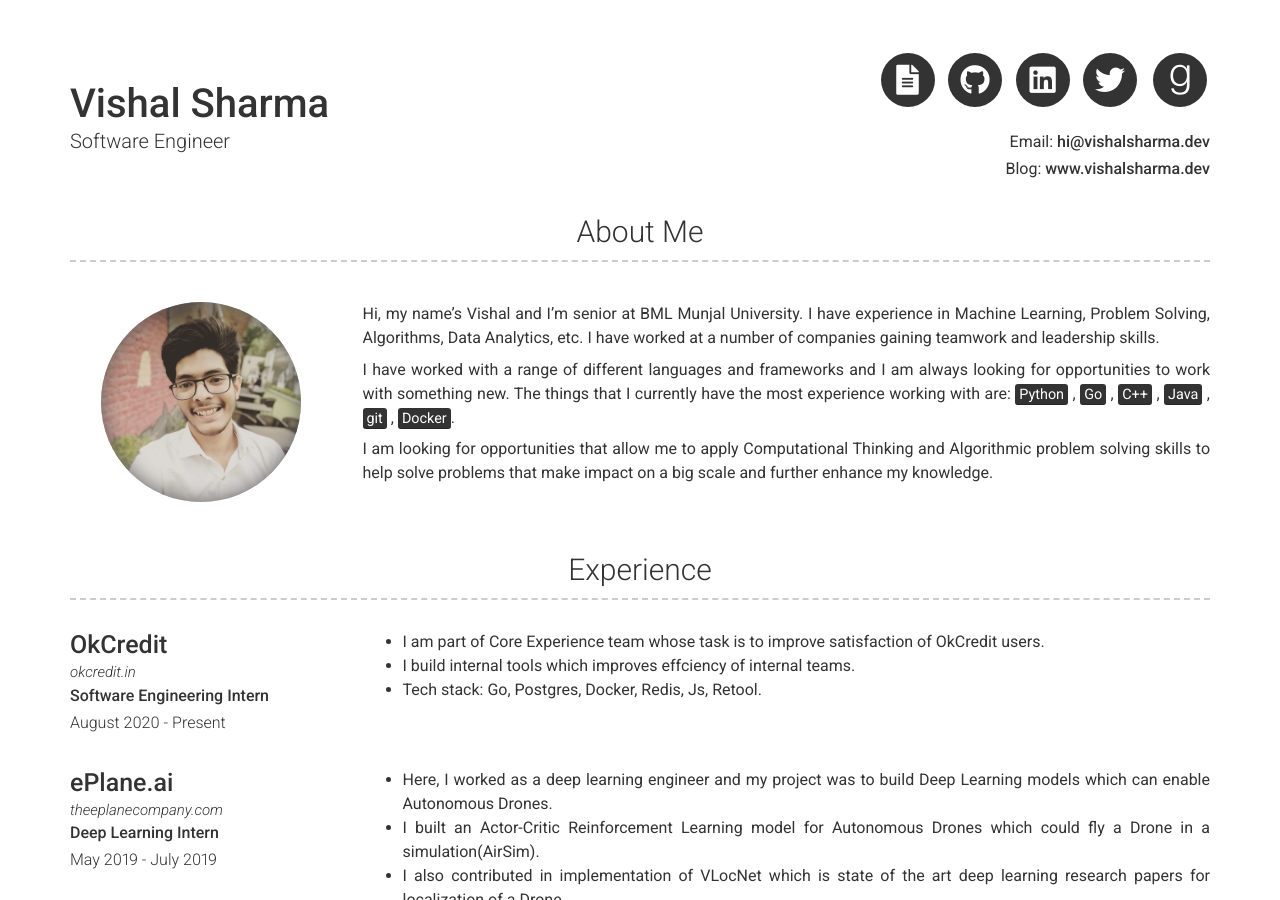
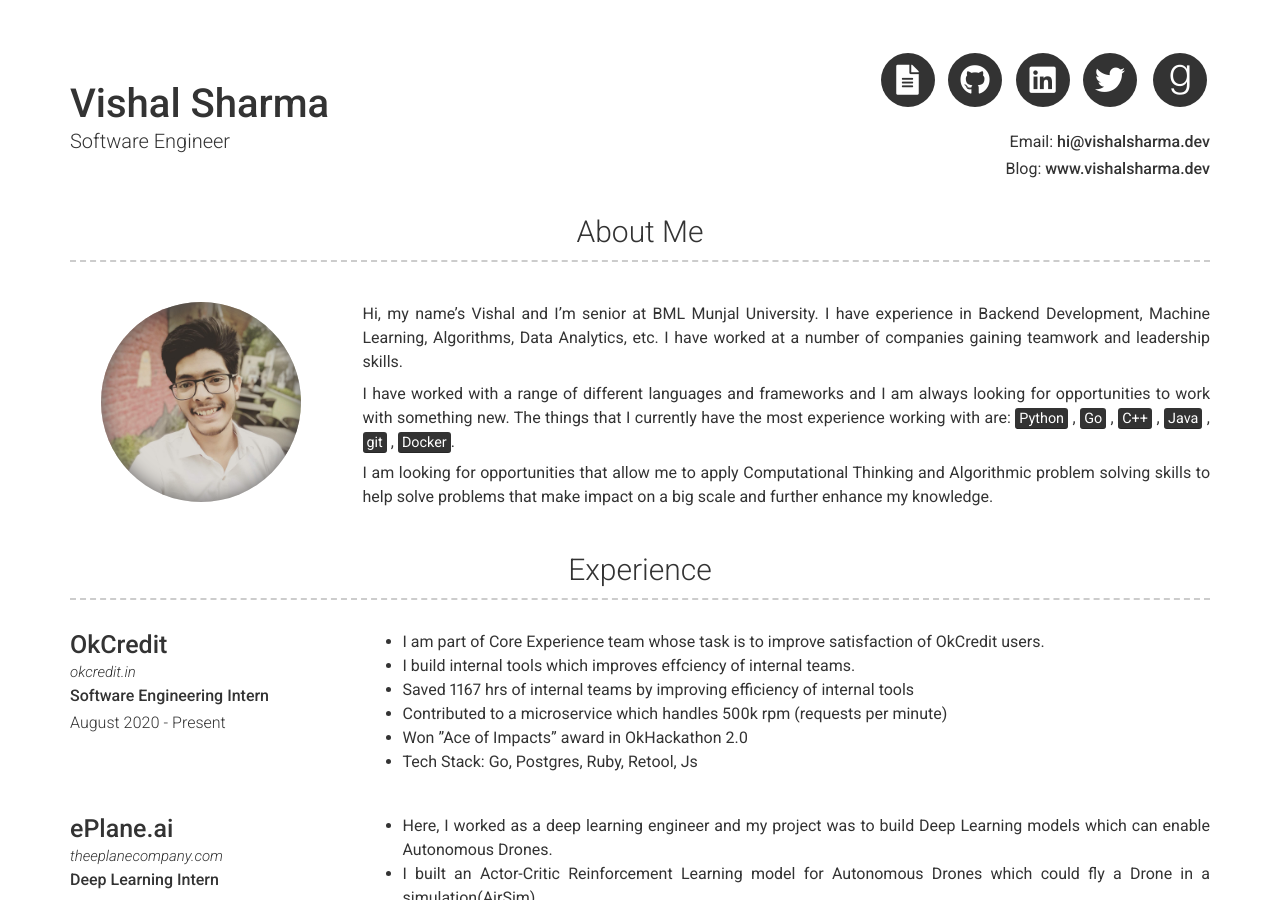
Before and after one commit to makeavish/myCV, a Jekyll site: the page built from index.md, in a window 1280 px wide and 900 px high. Built offline with Jekyll 4.4.1, drawn with Linux system fonts in a browser that asks for light colours; nearby versions of some CDN libraries.

Commit message:
updated resume and experience section

```diff
--- a/_config.yml
+++ b/_config.yml
@@ -47,7 +47,7 @@ additional_links:
 # about_title: About Me (Use this to override about section title)
 about_profile_image: images/profile.jpg
 about_content: | # this will include new lines to allow paragraphs
-   Hi, my name's Vishal and I'm senior at BML Munjal University. I have experience in Machine Learning, Problem Solving, Algorithms, Data Analytics, etc. I have worked at a number of companies gaining teamwork and leadership skills.
+   Hi, my name's Vishal and I'm senior at BML Munjal University. I have experience in Backend Development, Machine Learning, Algorithms, Data Analytics, etc. I have worked at a number of companies gaining teamwork and leadership skills.
 
    I have worked with a range of different languages and frameworks and I am always looking for opportunities to work with something new. The things that I currently have the most experience working with are: <mark>Python</mark> ,  <mark>Go</mark> , <mark>C++</mark> , <mark>Java</mark> , <mark>git</mark> , <mark>Docker</mark>.
 
--- a/_data/experience.yml
+++ b/_data/experience.yml
@@ -18,8 +18,10 @@
   description: | # this will include new lines to allow paragraphs
     - I am part of Core Experience team whose task is to improve satisfaction of OkCredit users.
     - I build internal tools which improves effciency of internal teams.
-    - Tech stack: Go, Postgres, Docker, Redis, Js, Retool.
-
+    - Saved 1167 hrs of internal teams by improving efficiency of internal tools
+    - Contributed to a microservice which handles 500k rpm (requests per minute)
+    - Won ”Ace of Impacts” award in OkHackathon 2.0
+    - Tech Stack: Go, Postgres, Ruby, Retool, Js
 
 - layout: left
   company: ePlane.ai
```
Also changed, not shown: 1 other file.
